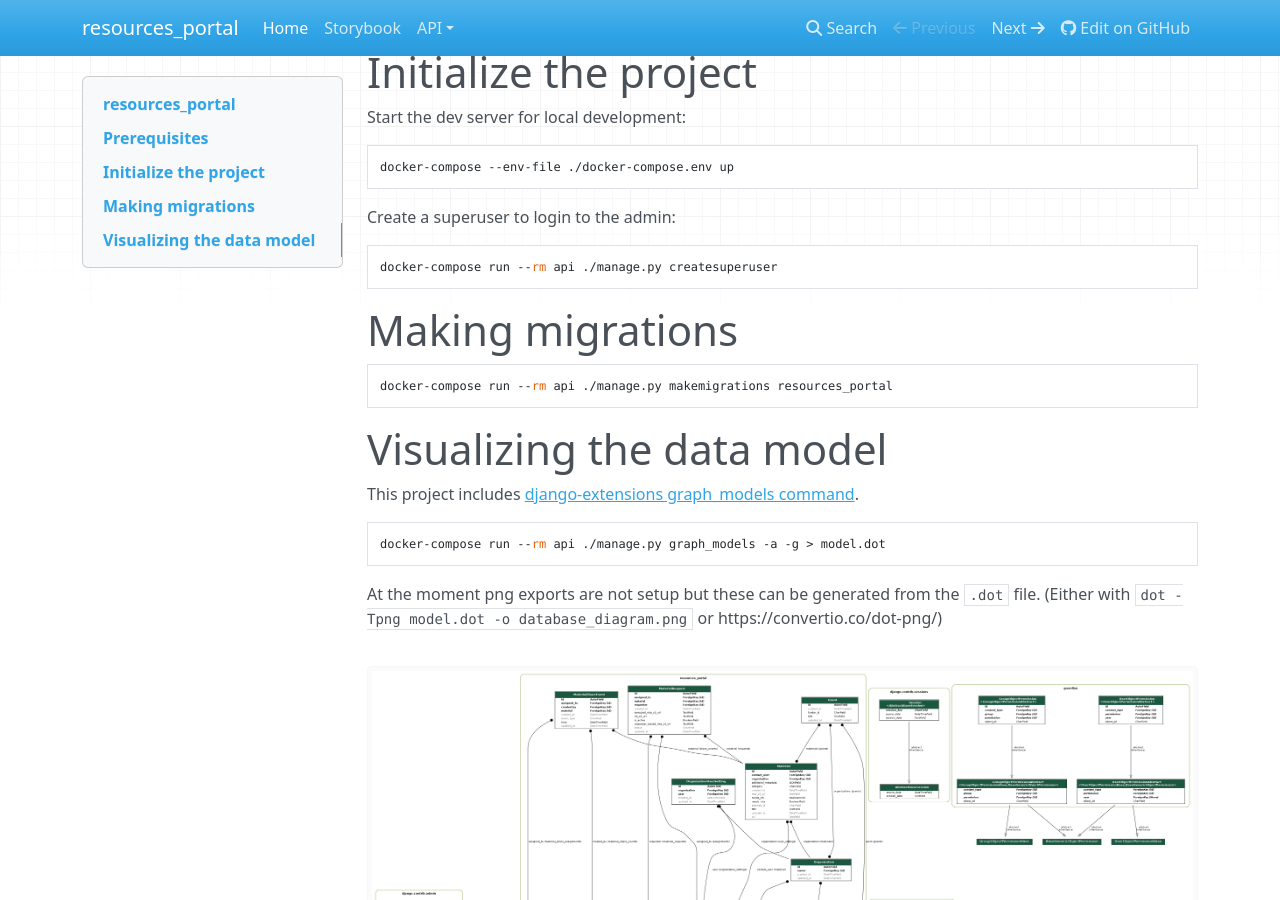
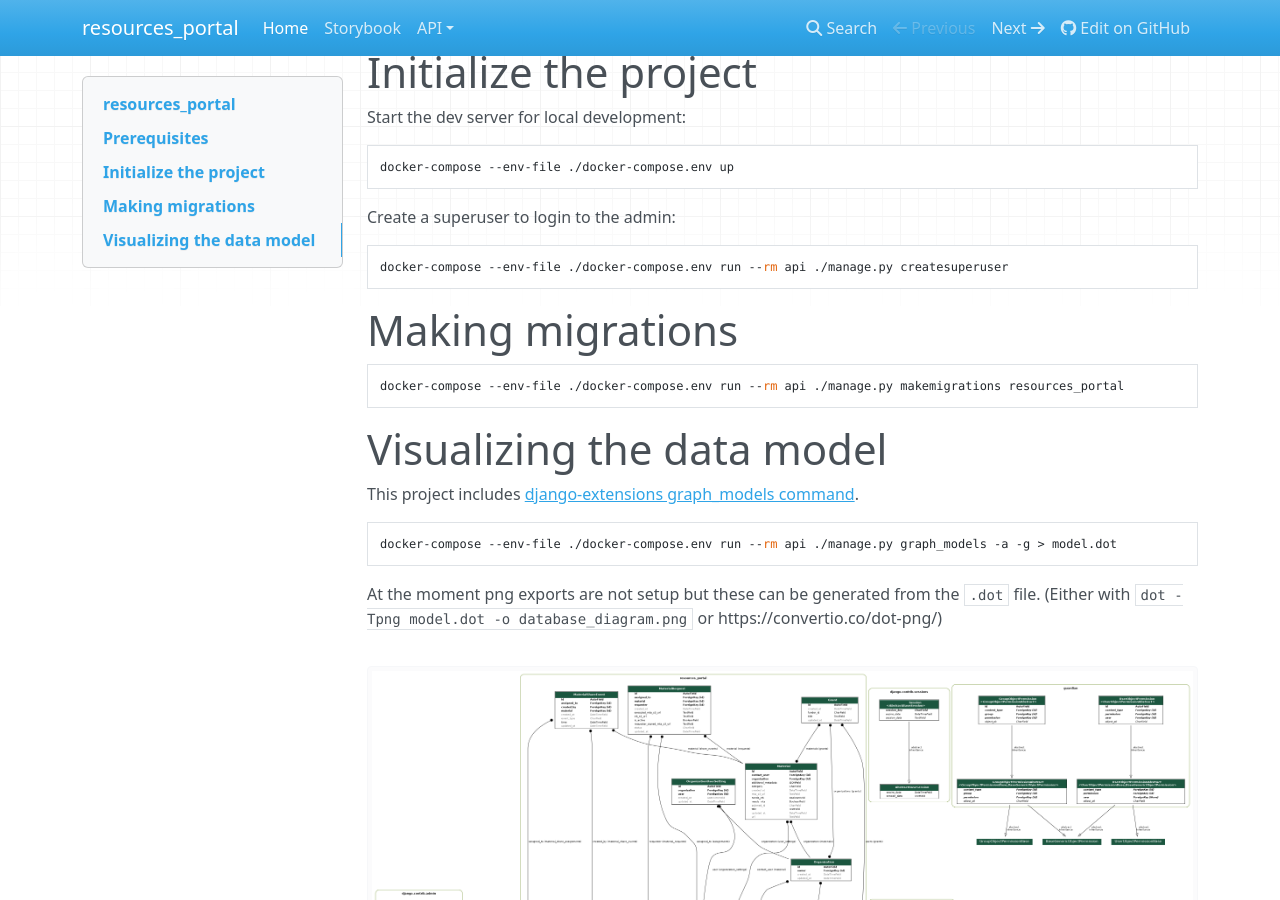
Before and after one commit to AlexsLemonade/resources-portal, an MkDocs documentation site: the page built from docs/index.md, in a window 1280 px wide and 900 px high, scrolled down 322 px. Built offline with MkDocs 1.6.1, drawn with Linux system fonts in a browser that asks for light colours; nearby versions of some CDN libraries.

````diff
--- a/docs/index.md
+++ b/docs/index.md
@@ -20,13 +20,13 @@ docker-compose --env-file ./docker-compose.env up
 Create a superuser to login to the admin:
 
 ```bash
-docker-compose run --rm api ./manage.py createsuperuser
+docker-compose --env-file ./docker-compose.env run --rm api ./manage.py createsuperuser
 ```
 
 # Making migrations
 
 ```bash
-docker-compose run --rm api ./manage.py makemigrations resources_portal
+docker-compose --env-file ./docker-compose.env run --rm api ./manage.py makemigrations resources_portal
 ```
 
 # Visualizing the data model
@@ -34,7 +34,7 @@ docker-compose run --rm api ./manage.py makemigrations resources_portal
 This project includes [django-extensions graph_models command](https://django-extensions.readthedocs.io/en/latest/graph_models.html).
 
 ```bash
-docker-compose run --rm api ./manage.py graph_models -a -g > model.dot
+docker-compose --env-file ./docker-compose.env run --rm api ./manage.py graph_models -a -g > model.dot
 ```
 
 At the moment png exports are not setup but these can be generated from the `.dot` file.
````
Also changed, not shown: README.md (+2 -2 lines), api/README.md (+3 -3 lines), api/dev_data/test_data_readme.md (+1 -1 lines), 3 other files.
